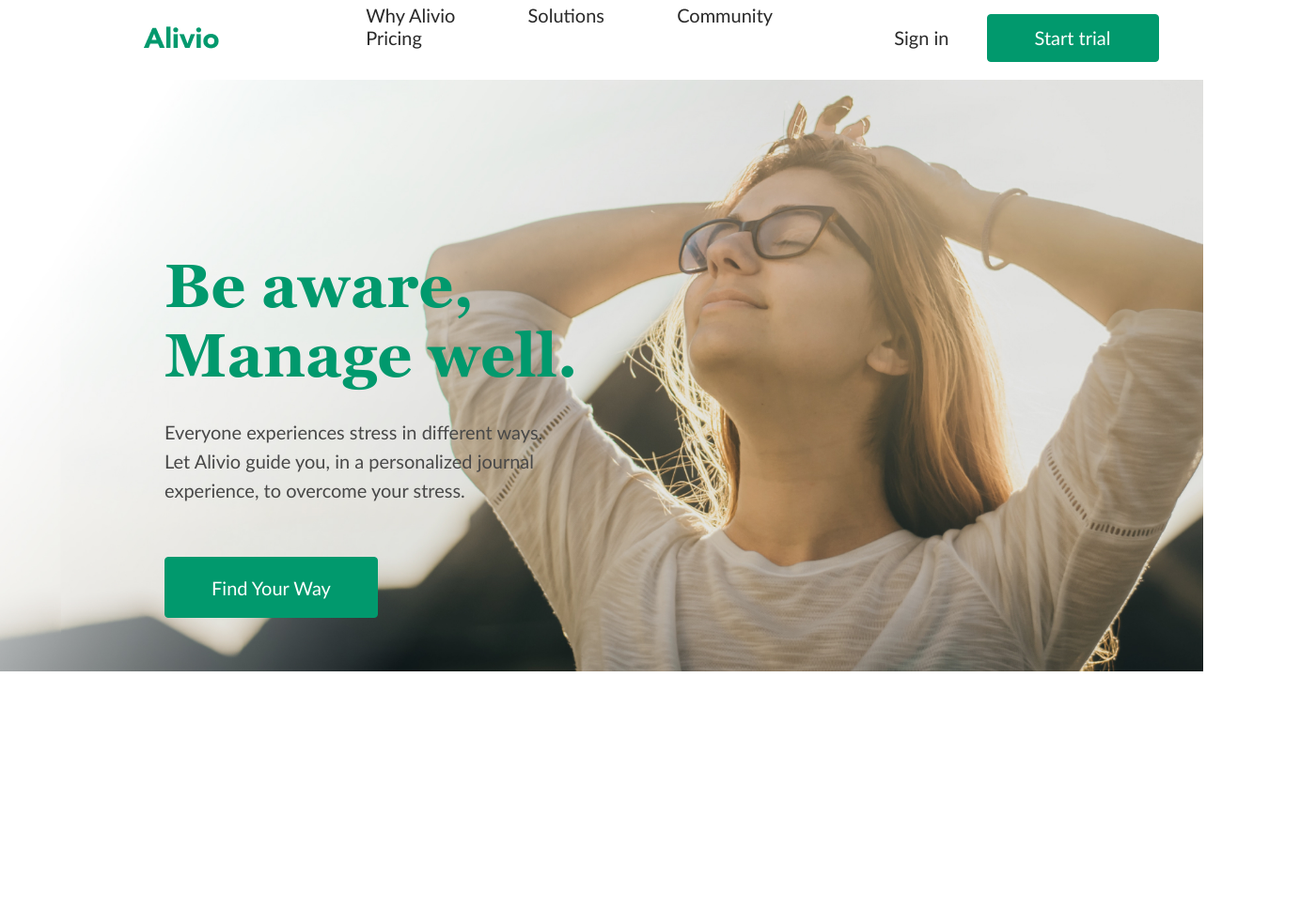
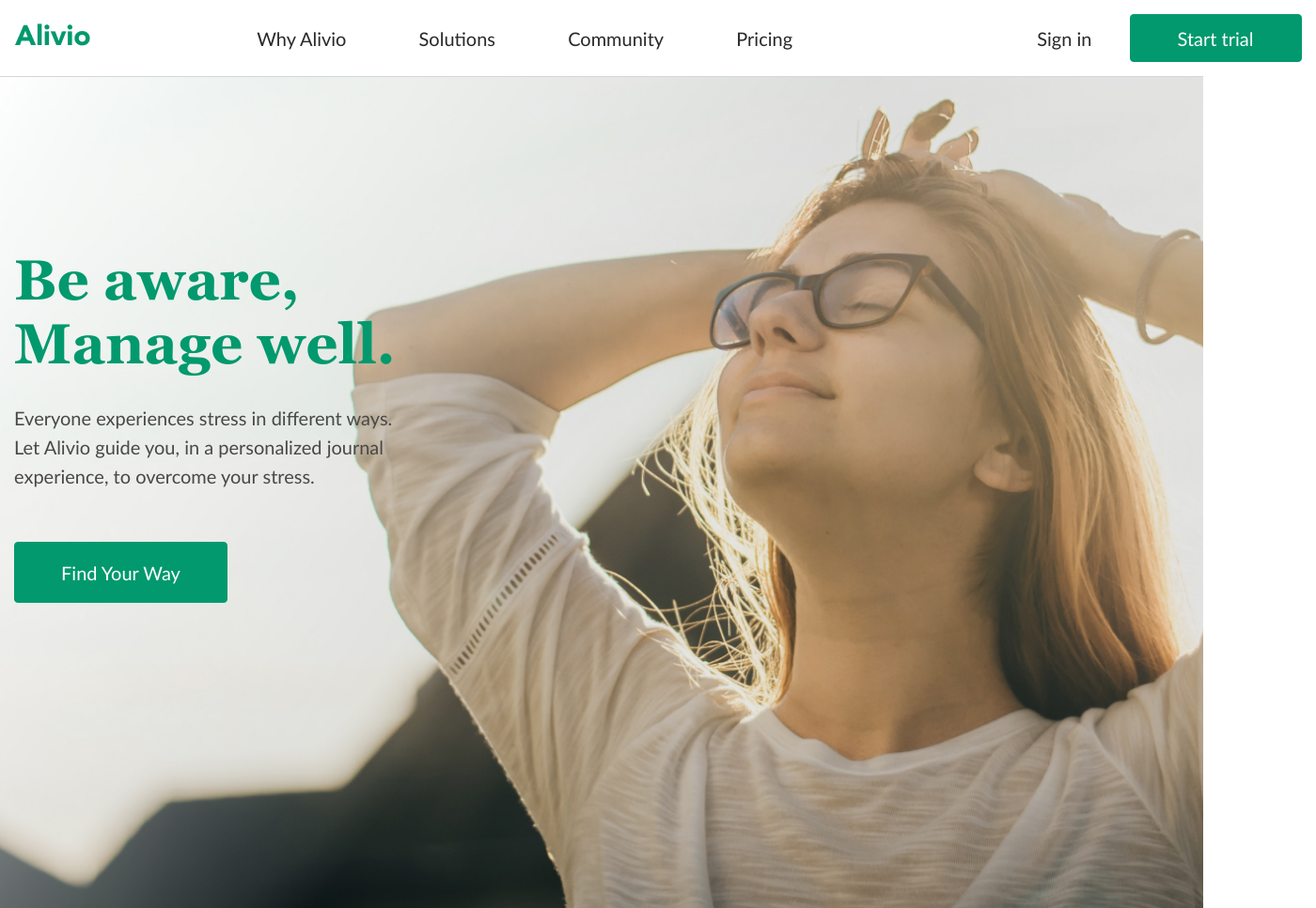
Before and after one commit to gerantiks/Avivio-Layout, a plain HTML site: page index.html in a window 1280 px wide. Shown: the whole page at 94% size, 1400 px wide, since content can reach past the window. Drawn offline with Linux system fonts and the light colour scheme.

Commit message:
Make section home - solo, after fixed as the video

```diff
--- a/index.html
+++ b/index.html
@@ -12,31 +12,39 @@
 </head>
 <body>
     <header class="header">
-        <nav class="header_nav">
-            <a class="header_logo" href="https://www.youtube.com/">
+        <div class="container">
+            <a class="header-logo" href="#">
                 <img src="src/img/Logo/Logo.png" alt="Alivio">
             </a>
-            <ul class="header_list">
+            <nav class="header-nav">
+                <ul>
                     <li><a href="#">Why Alivio</a></li>
                     <li><a href="#">Solutions</a></li>
                     <li><a href="#">Community</a></li>
                     <li><a href="#">Pricing</a></li>
                 </ul>
-            <div class="header_right-elements">
-                <a class="header_sign" href="#"> Sign in </a>
-                <button class="header_button"> Start trial </button>
-            </div>
             </nav>
-
-        <div class="header_part2">
-            <div class="header_part2_context">
-                <h1>Be aware,<br> Manage well.</h1>
-                <p>Everyone experiences stress in different ways.<br>
-                    Let Alivio guide you, in a personalized journal <br>
-                    experience, to overcome your stress.</p>
-                <button>Find Your Way</button>
+            <div class="header-login">
+                <a href="#"> Sign in </a>
+                <button> Start trial </button>
             </div>
         </div>
     </header>
+
+    <main>
+        <section class="home">
+            <div class="container">
+                <div class="home-content">
+                    <h1>Be aware, <br> Manage well.</h1>
+                    <p>Everyone experiences stress in different ways.
+                    Let Alivio guide you, in a personalized journal experience, to overcome your stress. </p>
+                    <button class="home-button">Find Your Way</button>
+                </div>
+            </div>
+            <div class="home-background">
+                <img src="src/img/Img/BG.jpg" alt="Background homepage">
+            </div>
+        </section>
+    </main>
 </body>
 </html>
--- a/src/css/reset.css
+++ b/src/css/reset.css
@@ -49,9 +49,9 @@ ul, ul li {
     list-style: none;
 }
 
-img {
+/* img {
     vertical-align:top;
-}
+} */
 
 img, svg {
     max-width: 100%;
--- a/src/css/style.css
+++ b/src/css/style.css
@@ -1,9 +1,23 @@
-body{
-    box-sizing: border-box;
-    margin: 0;
-    padding: 0;
+body {
+    font-size: 20px;
     font-family: Lato, sans-serif;
 
+}
+
+.container {
+    position: relative;
+    width: 1400px;
+    margin: 0 auto;
+    padding-left: 15px;
+    padding-right: 15px;
+}
+
+h1 {
+    font-family: 'Georgia';
+    font-style: normal;
+    font-weight: 700;
+    font-size: 60px;
+    color: #01996D;
 }
 
 button {
@@ -17,95 +31,96 @@ button {
     color: #FFFFFF;
 }
 
-.header{
-    width: 100%;
-    height: 980px;
-    text-align: justify;
-
-}
 a {
     color: #292929;
 }
-.header_nav{
-    width: 100%;
-    height: 85px;
+
+.header {
+    border-bottom: 1px solid #D6D6D6;
+}
+
+.header-logo {
+    display: inline-block;
+    margin-right: 172px;
+}
+
+.header-nav {
+    display: inline-block;
     font-size: 20px;
     font-weight: 500px;
-
+    align-items: center;
 }
 
-.header_list{
-    display:inline-block;
-    width: 40%;
-    text-align: start;
-
-
-}
-
-.header_list li{
+.header-nav li{
     display:inline-block;
     margin-right: 72px;
 }
 
-.header_list a:hover{
-    color:#01996D;
-    transition: 0.3s;
-}
-.header_right-elements a:hover {
-        color: #01996D;
-        transition: 0.3s;
-}
-h1 {
-    margin: 0;
-    font-family: 'Georgia';
-    font-style: normal;
-    font-weight: 700;
-    font-size: 65px;
-    color: #01996D;
+.header-nav li:last-child {
+    margin-right: 0px;
 }
 
-.header_logo{
-    display: inline-block;
-    width: 30%;
-    text-align: center;
-    margin-top: 28px;
+.header-nav a:hover {
+    color: #01996D;
+    transition: 0.25s;
 }
 
-.header_right-elements {
+.header-login {
+    padding-top: 15px;
+    padding-bottom: 15px;
     display: inline-block;
-    width: 29%;
-    text-align: center;
+    margin-left: 255px;
+}
 
-}
-.header_sign {
+.header-login a {
     margin-right: 35px;
 }
-
-.header_part2{
-    background-image: url(../img/Img/BG.jpg);
-    background-size: 100% auto;
-    background-repeat: no-repeat;
-    height: 885px;
+.header-login a:hover{
+    color: #01996D;
+    transition: 0.25s;
 }
 
-.header_part2_context {
-    width: 440px;
-    height: 366px;
-    margin-left: 175px;
-    padding-top: 182px;
+
+.home {
+    position: relative;
+    min-height: 885px;
 
 }
 
-.header_part2_context p {
+.home-content {
+    position: absolute;
+    width: 440px;
+    height: 366px;
+    padding-top: 182px;
+}
+
+.home-content h1{
+    max-width: 410px;
+}
+
+.home-content p{
+    max-width: 410px;
+    margin-top: 30px;
     color: #484848;
     line-height: 31px;
-    margin: 30px 0px 0px 0px;
-    font-size: 20px;
 }
-
-.header_part2 button{
-    margin-top: 55px;
+.home-content button{
+    margin-top: 54px;
+}
+.home-button {
     width: 227px;
     height: 65px;
-
 }
+.home-background {
+    z-index: -1;
+    position: absolute;
+    width: 100%;
+    height: 100%;
+    margin: 0px;
+    padding: 0px;
+}
+.home-background img {
+    width: 100%;
+    height: 100%;
+    object-fit: cover;
+}
```
Lines whose indentation alone changed are shown as unchanged.
